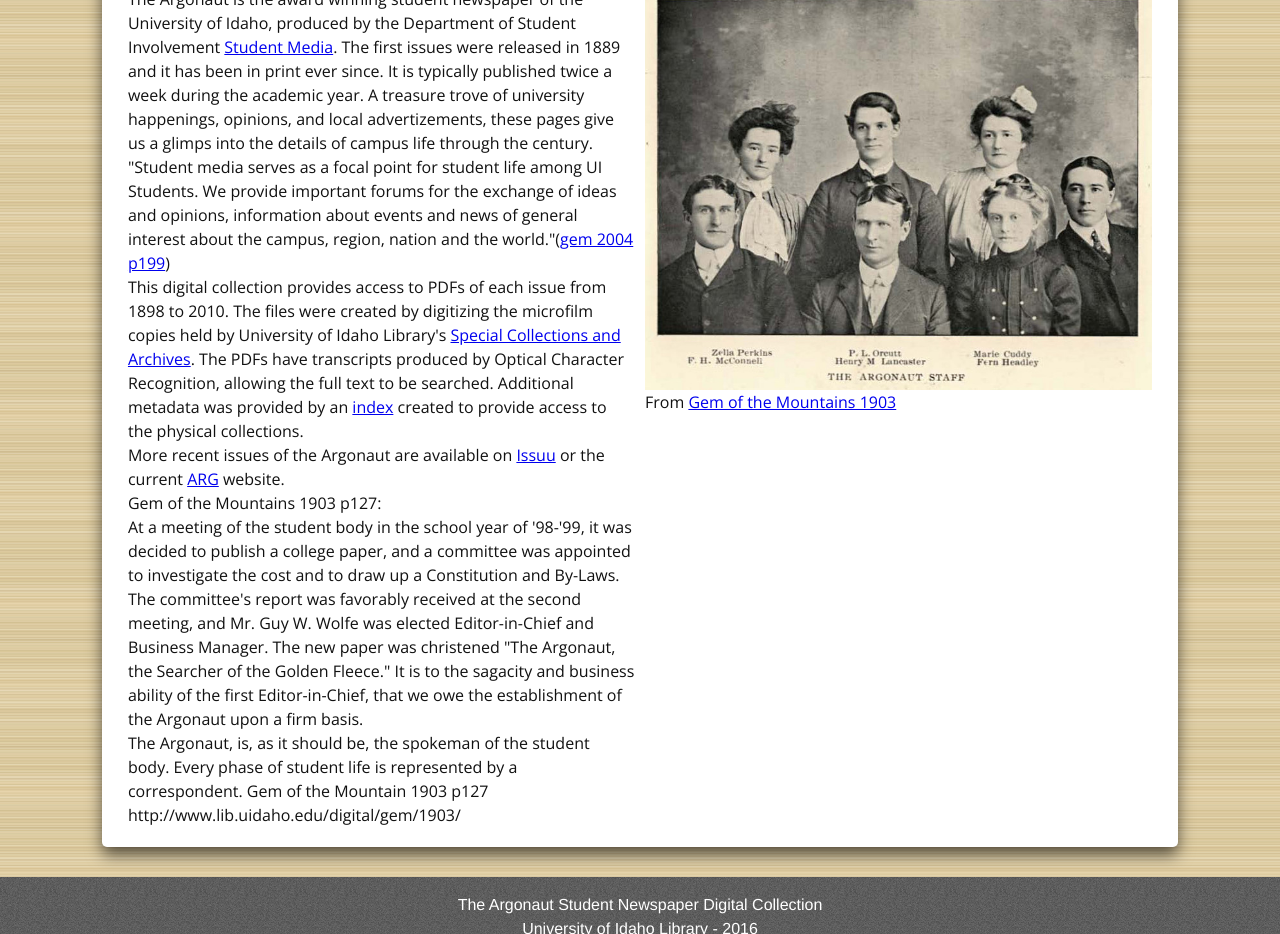
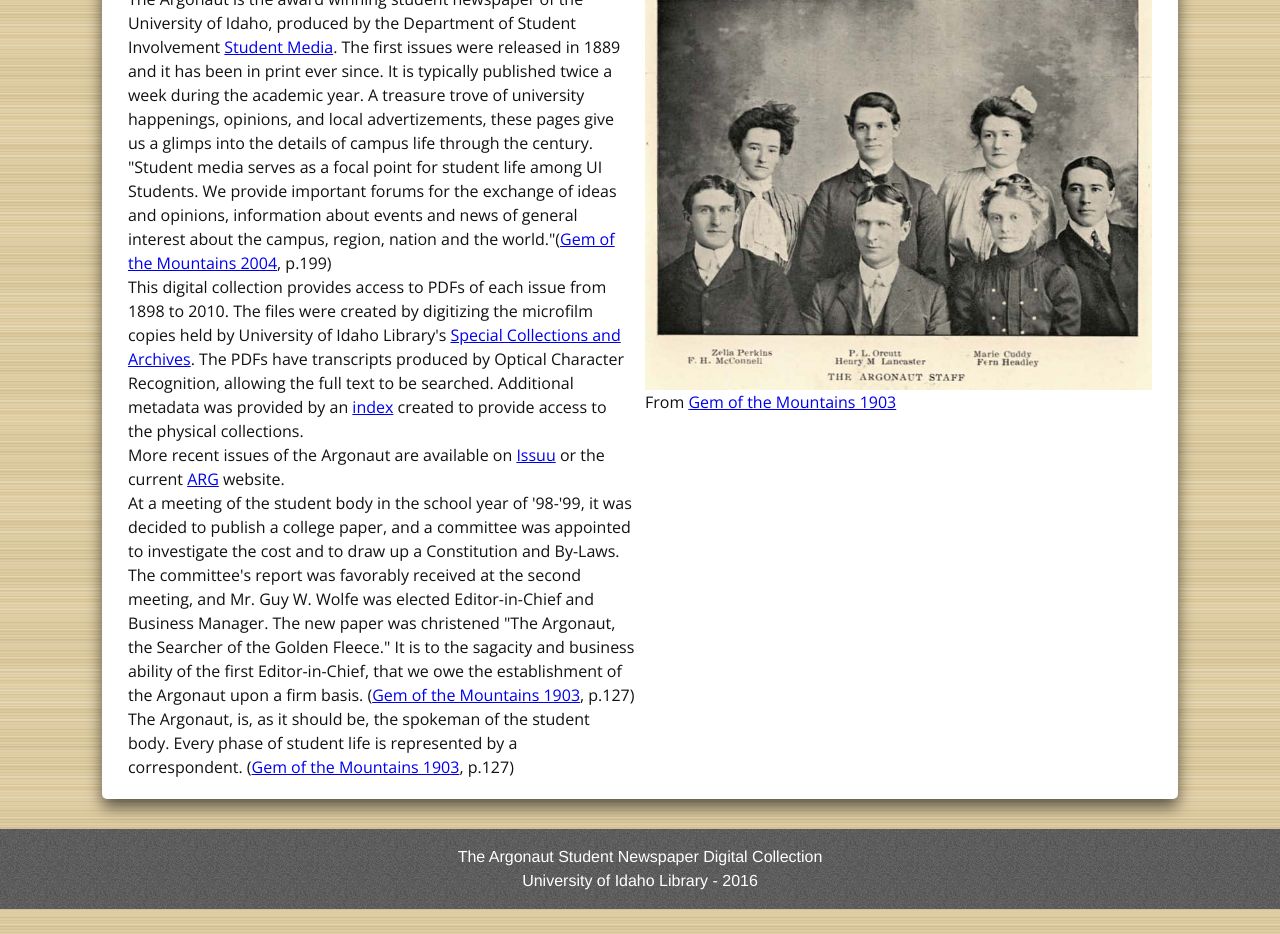
Before and after one commit to evanwill/agronautweb, a Jekyll site: the page built from about.html, in a window 1280 px wide, cut to the strip 324-1258 px from the top of the page. Built offline with Jekyll 4.4.1, drawn with Linux system fonts in a browser that asks for light colours; some web fonts are replaced.

Commit message:
update about quote style

```diff
--- a/about.html
+++ b/about.html
@@ -13,12 +13,11 @@
     <div class="column2">
         <div class="intro">
             <p>The Argonaut is the award winning student newspaper of the University of Idaho, produced by the Department of Student Involvement <a href=" https://www.uidaho.edu/current-students/department-of-student-involvement/student-media">Student Media</a>. The first issues were released in 1889 and it has been in print ever since. It is typically published twice a week during the academic year. A treasure trove of university happenings, opinions, and local advertizements, these pages give us a glimps into the details of campus life through the century.</p>
-            <p>"Student media serves as a focal point for student life among UI Students. We provide important forums for the exchange of ideas and opinions, information about events and news of general interest about the campus, region, nation and the world."(<a href="http://www.lib.uidaho.edu/digital/gem/2004/index.html">gem 2004 p199</a>)</p>
+            <p class="quote">"Student media serves as a focal point for student life among UI Students. We provide important forums for the exchange of ideas and opinions, information about events and news of general interest about the campus, region, nation and the world."(<a href="http://www.lib.uidaho.edu/digital/gem/2004/index.html">Gem of the Mountains 2004</a>, p.199)</p>
             <p>This digital collection provides access to PDFs of each issue from 1898 to 2010. The files were created by digitizing the microfilm copies held by University of Idaho Library's <a href="http://www.lib.uidaho.edu/special-collections/">Special Collections and Archives</a>. The PDFs have transcripts produced by Optical Character Recognition, allowing the full text to be searched. Additional metadata was provided by an <a href="http://www.lib.uidaho.edu/find/argonaut.html">index</a> created to provide access to the physical collections.</p>
-            <p>More recent issues of the Argonaut are available on <a href="https://issuu.com/uiargonaut">Issuu</a> or the current <a href="https://issuu.com/uiargonaut">ARG</a> website.</p>
-            <p>Gem of the Mountains 1903 p127:</p>
-            <p>At a meeting of the student body in the school year of '98-'99, it was decided to publish a college paper, and a committee was appointed to investigate the cost and to draw up a Constitution and By-Laws. The committee's report was favorably received at the second meeting, and Mr. Guy W. Wolfe was elected Editor-in-Chief and Business Manager. The new paper was christened "The Argonaut, the Searcher of the Golden Fleece." It is to the sagacity and business ability of the first Editor-in-Chief, that we owe the establishment of the Argonaut upon a firm basis.</p>
-            <p>The Argonaut, is, as it should be, the spokeman of the student body. Every phase of student life is represented by a correspondent. Gem of the Mountain 1903 p127 http://www.lib.uidaho.edu/digital/gem/1903/</p>
+            <p>More recent issues of the Argonaut are available on <a href="https://issuu.com/uiargonaut">Issuu</a> or the current <a href="https://www.uiargonaut.com/">ARG</a> website.</p>
+            <p class="quote">At a meeting of the student body in the school year of '98-'99, it was decided to publish a college paper, and a committee was appointed to investigate the cost and to draw up a Constitution and By-Laws. The committee's report was favorably received at the second meeting, and Mr. Guy W. Wolfe was elected Editor-in-Chief and Business Manager. The new paper was christened "The Argonaut, the Searcher of the Golden Fleece." It is to the sagacity and business ability of the first Editor-in-Chief, that we owe the establishment of the Argonaut upon a firm basis. (<a href="http://www.lib.uidaho.edu/digital/gem/1903/">Gem of the Mountains 1903</a>, p.127)</p>
+            <p class="quote">The Argonaut, is, as it should be, the spokeman of the student body. Every phase of student life is represented by a correspondent. (<a href="http://www.lib.uidaho.edu/digital/gem/1903/">Gem of the Mountains 1903</a>, p.127)</p>
         </div>
     </div>
 
@@ -29,6 +28,5 @@
         </div>
     </div>
 
-
    </div>
 </div>
```
